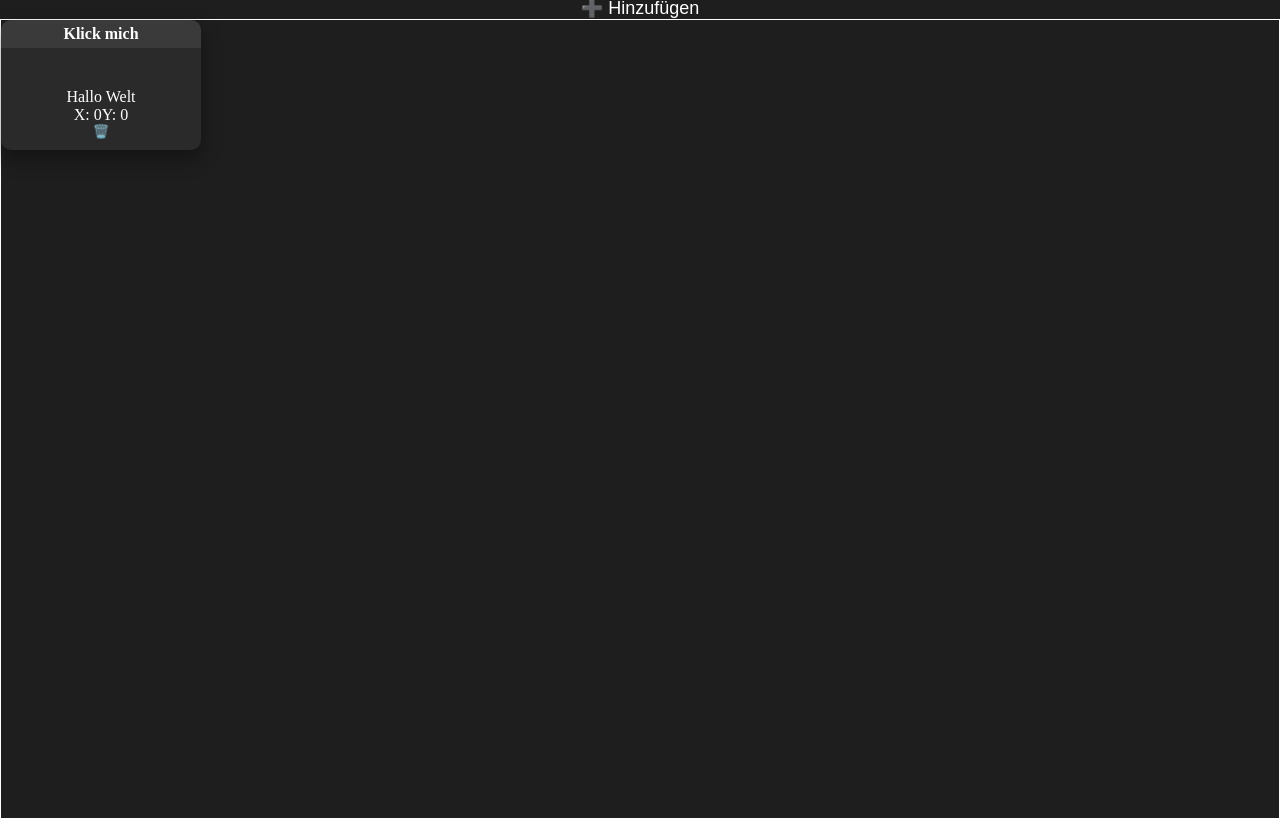
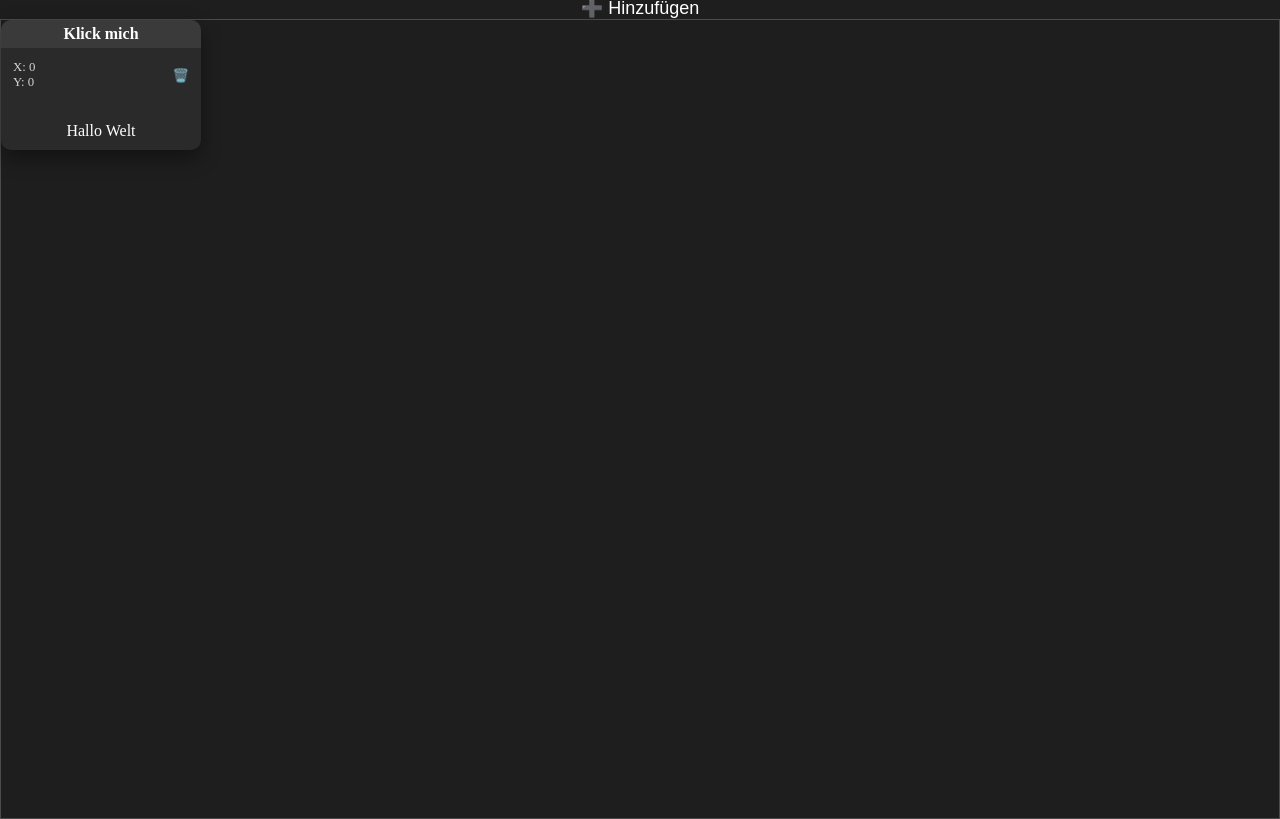
Before and after one commit to Robz187/draggable-box, a website built with Vite: page index.html in a window 1280 px wide. Shown: the part 40-859 px from the top of the page. Built offline with nearby package versions, Linux system fonts and the light colour scheme.

Commit message:
chore: finalize project with styled UI and minor adjustments in views and drags

```diff
--- a/src/drag.ts
+++ b/src/drag.ts
@@ -1,4 +1,4 @@
-import { fromEvent, switchMap, map, takeUntil, tap, buffer, debounceTime, filter } from "rxjs";
+import { fromEvent, switchMap, map, takeUntil, buffer, debounceTime, filter } from "rxjs";
 import { bringBoxToFront } from "./state";
 
 export function makeDraggable(dragBox: HTMLElement, dragHead: HTMLElement): void {
@@ -50,7 +50,7 @@ export function makeDraggable(dragBox: HTMLElement, dragHead: HTMLElement): void
             displayPosition(position.newLeft,position.newTop);
         })
 
-    mouseUp$.subscribe(() => setColor('rgb(38, 146, 141)'));
+    mouseUp$.subscribe(() => setColor('#2a2a2a'));
     doubleClick$.subscribe(()=> {
         const rect = dragBox.getBoundingClientRect();
         requestAnimationFrame(()=> {
--- a/src/style.css
+++ b/src/style.css
@@ -16,9 +16,16 @@ body {
   min-height: 100vH;
   padding: 0;
   margin: 0;
-  border: 1px solid white;
+  border: 1px solid rgba(255, 255, 255, 0.2);
 }
-
+.position-text{
+  grid-column: 1 / span 2;
+  grid-row: 1;
+  display: flex;
+  flex-direction: column;
+  font-size: 0.8rem;
+  opacity: 0.8;
+}
 .header-container {
   display: flex;
   justify-content: space-between;
@@ -66,16 +73,26 @@ body {
 }
 
 .content {
+  display: grid;
+  grid-template-columns: 1fr auto;
+  grid-template-rows: auto 1fr;
+  padding: 12px;
+  gap: 6px;
   height: 100%;
-  display: flex;
-  align-items: center;
-  justify-content: center;
-  cursor: default;
-  flex-direction: column;
 }
 
 .delete {
+  grid-column: 2;
+  grid-row: 1;
+  justify-self: end;
   background: none;
   border: none;
   cursor: pointer;
+  z-index: 1;
 }
+.content-text{
+  grid-column: 1 / span 2;
+  display: flex;
+  justify-content: center;
+  align-items: center;
+}
--- a/src/view.ts
+++ b/src/view.ts
@@ -40,7 +40,10 @@ export function createBox(options : CreateBoxOptions): HTMLElement {
 
     const dragMain = document.createElement('div');
     dragMain.classList.add('content');
-    dragMain.innerText = options.config?.content.text || 'Draggable Box';
+    const dragText = document.createElement('p');
+    dragText.classList.add('content-text');
+    dragText.innerText = options.config?.content.text || 'Draggable Box';
+    dragMain.appendChild(dragText);
     const delBtn = document.createElement('button');
     delBtn.classList.add('delete');
     delBtn.innerText = '🗑️';
```
